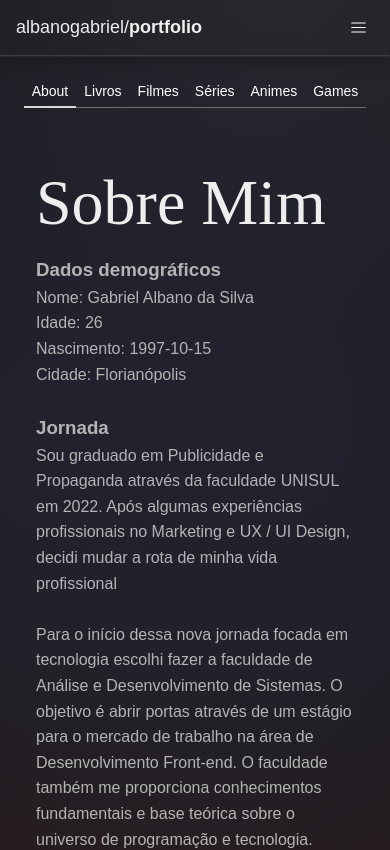
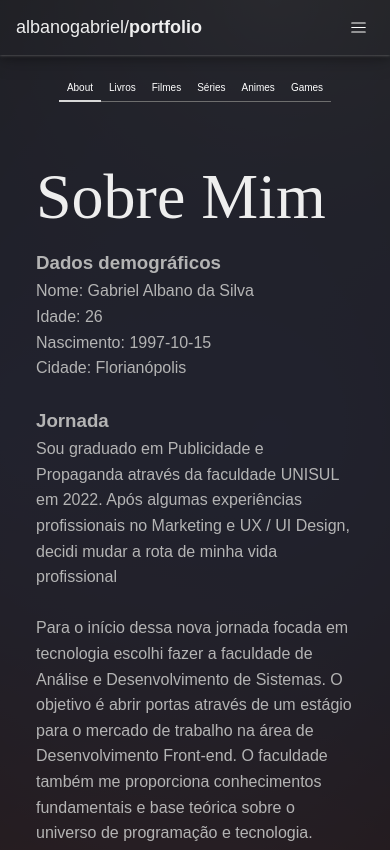
Before and after one commit to albanogabriel/my-portfolio, a React (Vite) app: page /about in a window 390 px wide. Shown: the top 850 px of the page. Built offline with nearby package versions, Linux system fonts and the light colour scheme; a web font is replaced by a local one.

Commit message:
fix: breakpoint navbar About Page

```diff
--- a/src/pages/About/styles.ts
+++ b/src/pages/About/styles.ts
@@ -16,7 +16,7 @@ export const AboutPageContainer = styled.div`
       cursor: pointer;
       padding-inline: 8px;
       padding-bottom: 4px;
-      font-size: 0.875rem;
+      font-size: 0.625rem;
       border-bottom: 1px solid ${(props) => props.theme.color['gray-200']};
 
       &:hover {
@@ -25,6 +25,10 @@ export const AboutPageContainer = styled.div`
 
       &.checked {
         border-bottom: 2px solid ${(props) => props.theme.color['gray-075']};
+      }
+
+      @media only screen and (min-width: 420px) {
+        font-size: 0.875rem;
       }
     }
   }
--- a/src/pages/Cases/components/Card/styles.ts
+++ b/src/pages/Cases/components/Card/styles.ts
@@ -102,10 +102,6 @@ export const CardLinkContainer = styled(Link)`
           0 6px 20px 0 rgba(0, 0, 0, 0.19);
         transition: transform 0.3s ease;
 
-        @media only screen and (min-width: 320px) {
-          display: none;
-        }
-
         @media only screen and (min-width: 375px) {
           display: block;
           right: -320px; /* Adjust to position the image horizontally */
```
